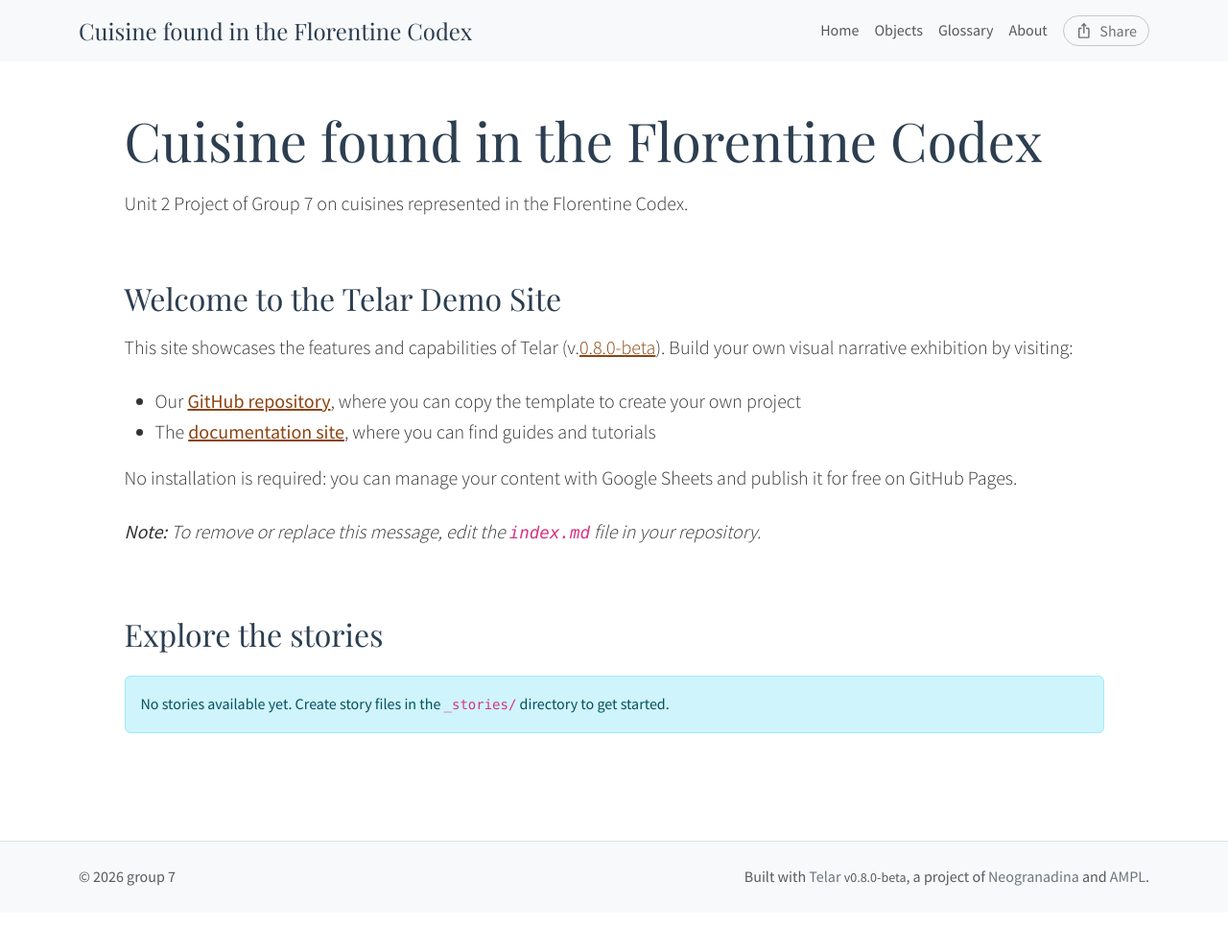
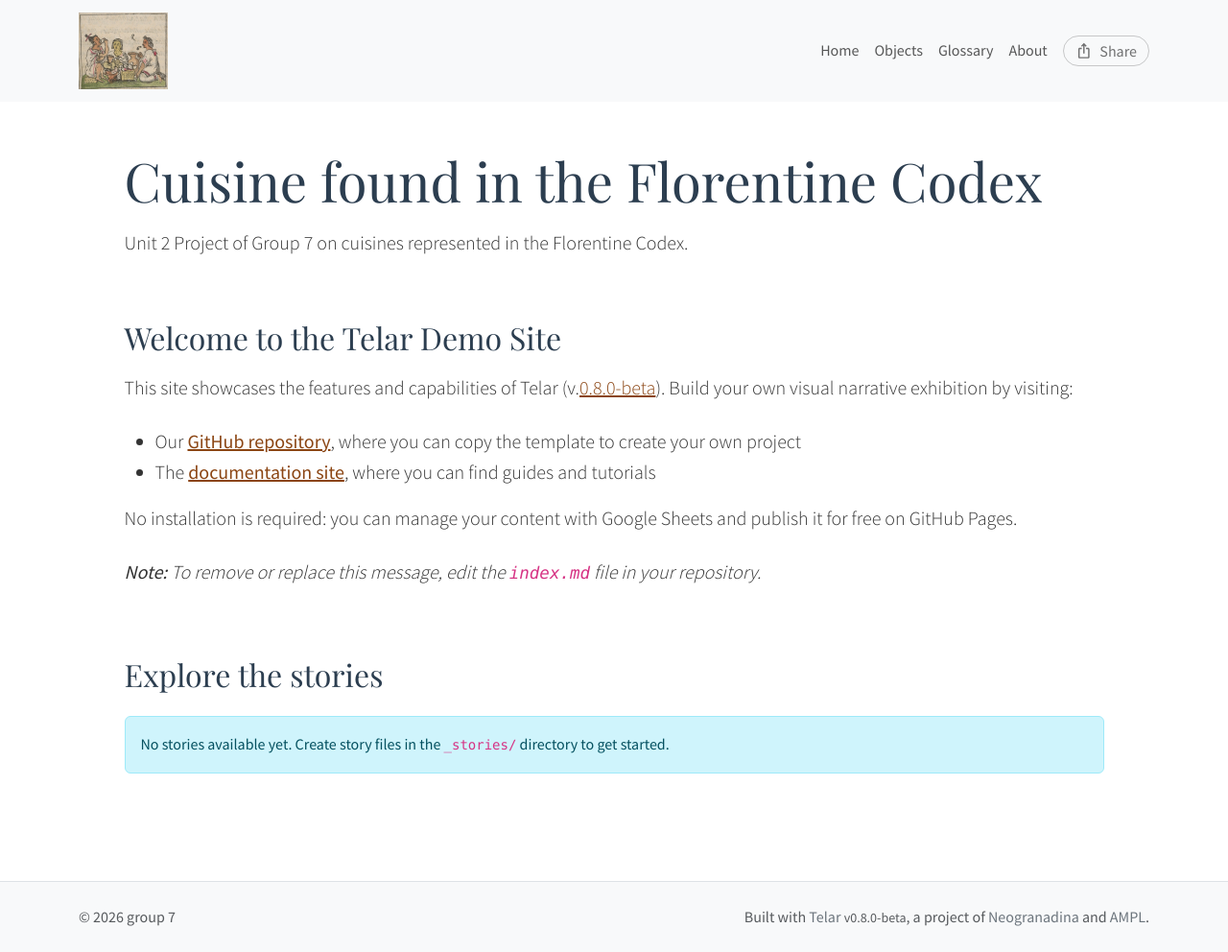
Before and after one commit to SruBee24/cuisinefromflorentinecodex, a Jekyll site: the page built from index.md, in a window 1280 px wide. Shown: the whole page at 96% size. Built offline with Jekyll 4.4.1, drawn with Linux system fonts in a browser that asks for light colours; before the commit the page ends 951 px from its top, so only the background shows below that.

Commit message:
Update _config.yml

```diff
--- a/_config.yml
+++ b/_config.yml
@@ -9,7 +9,7 @@ url: "https://srubee24.github.io"
 author: "group 7"
 email: ""
 telar_theme: "paisajes" # Options: paisajes, neogranadina, santa-barbara, austin, or custom
-logo: "" # Path to logo image (optional, max 80px tall, 200-300px wide recommended)
+logo: "components/images/book3folio7r.jpeg" # Path to logo image (optional, max 80px tall, 200-300px wide recommended)
 telar_language: "en" # Options: "en" (English), "es" (Español)
 
 # Story Interface Settings
```
